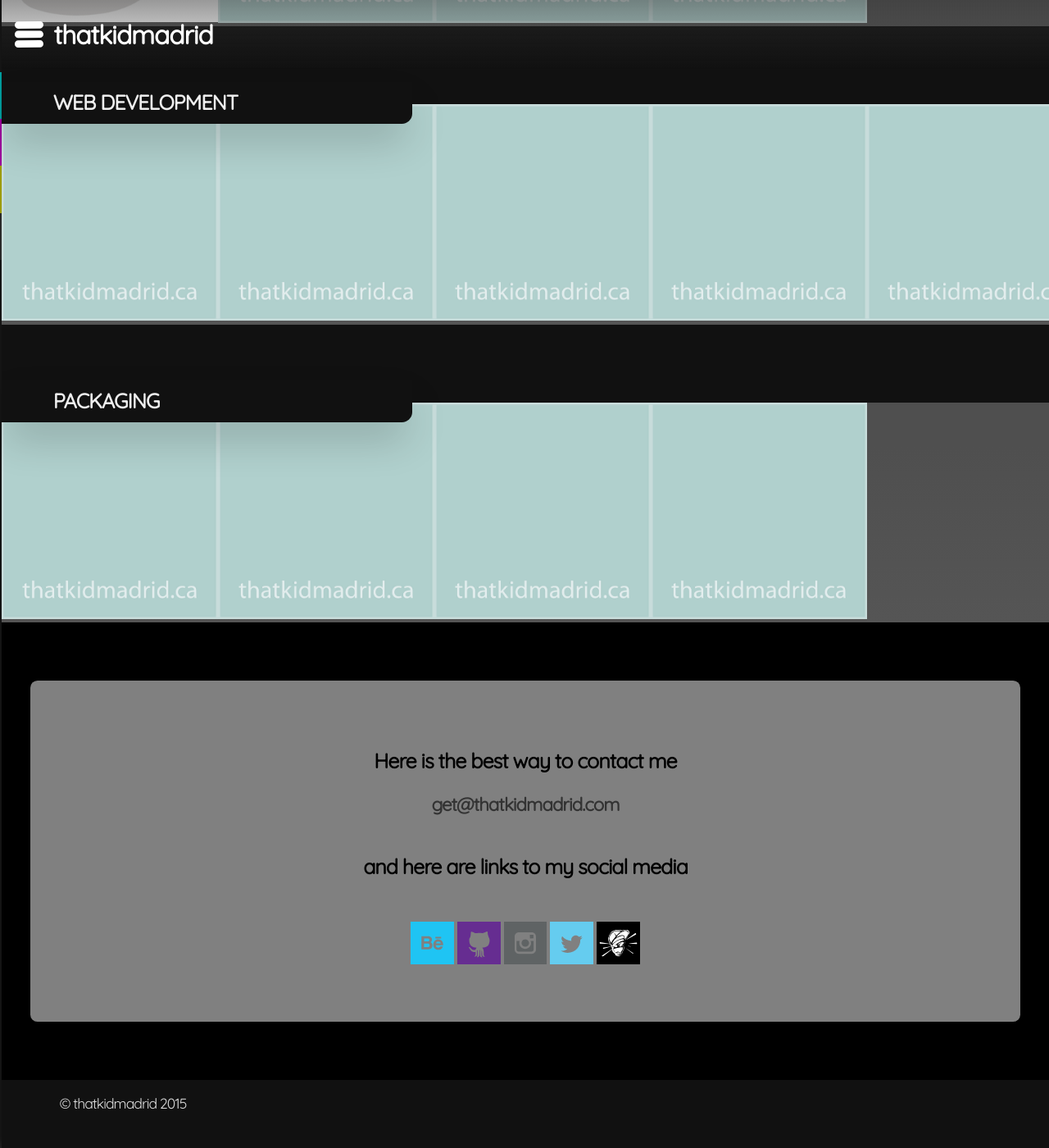
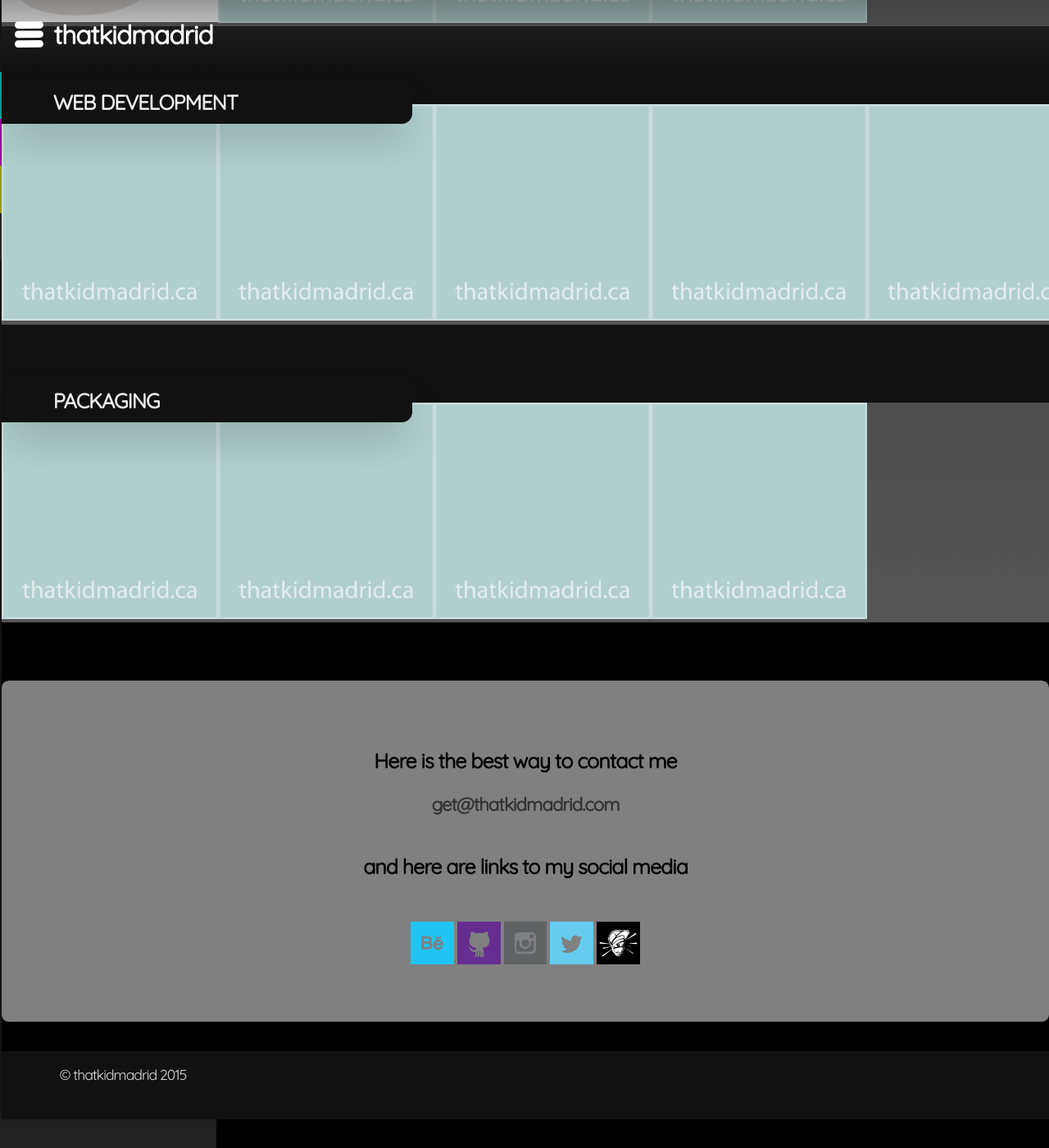
Before and after one commit to thatkidmadrid/portfolio, a Jekyll site: the page index.html, which Jekyll copies as it is, in a window 1280 px wide and 1400 px high, scrolled down 1485 px. Shown: the whole window at 82% size. Built offline with Jekyll 4.4.1, drawn with Linux system fonts in a browser that asks for light colours; Markdown is read by kramdown in place of the engine named in the settings.

Commit message:
fiz padding for mobile

```diff
--- a/css/main.css
+++ b/css/main.css
@@ -371,14 +371,14 @@ main {
 /*======================================*/
 
 .contact-info {
-	padding: 4em 2em;
+	padding: 4em 0 2em;
 	width: 100%;
 	background-color: #000;
 }
 
 .contact-overlay {
 	background-color: rgba(255,255,255,0.5);
-	padding: 2em 1em;
+	padding: 2em 0.5em;
 	border-radius: 0.5em;
 }
 
```
